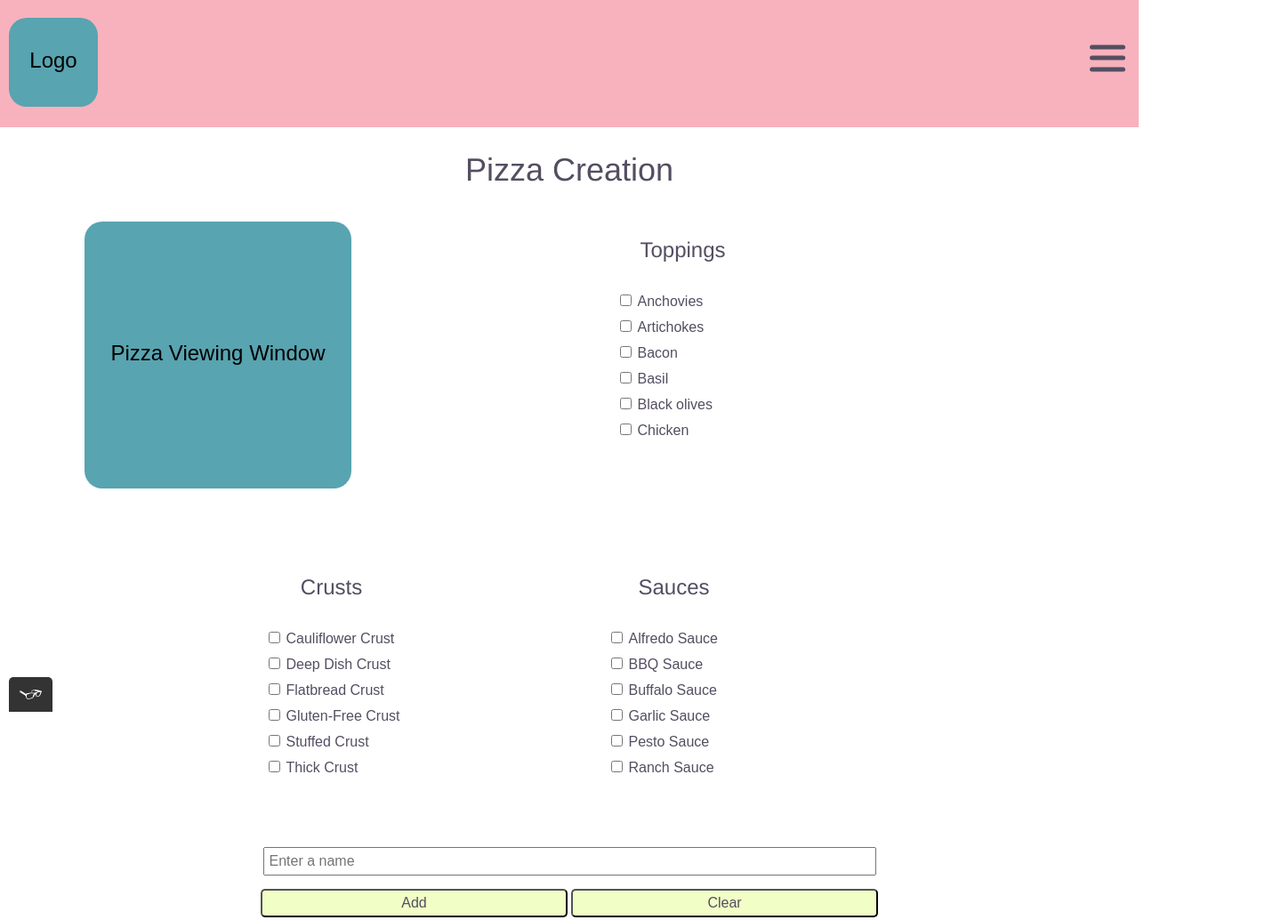
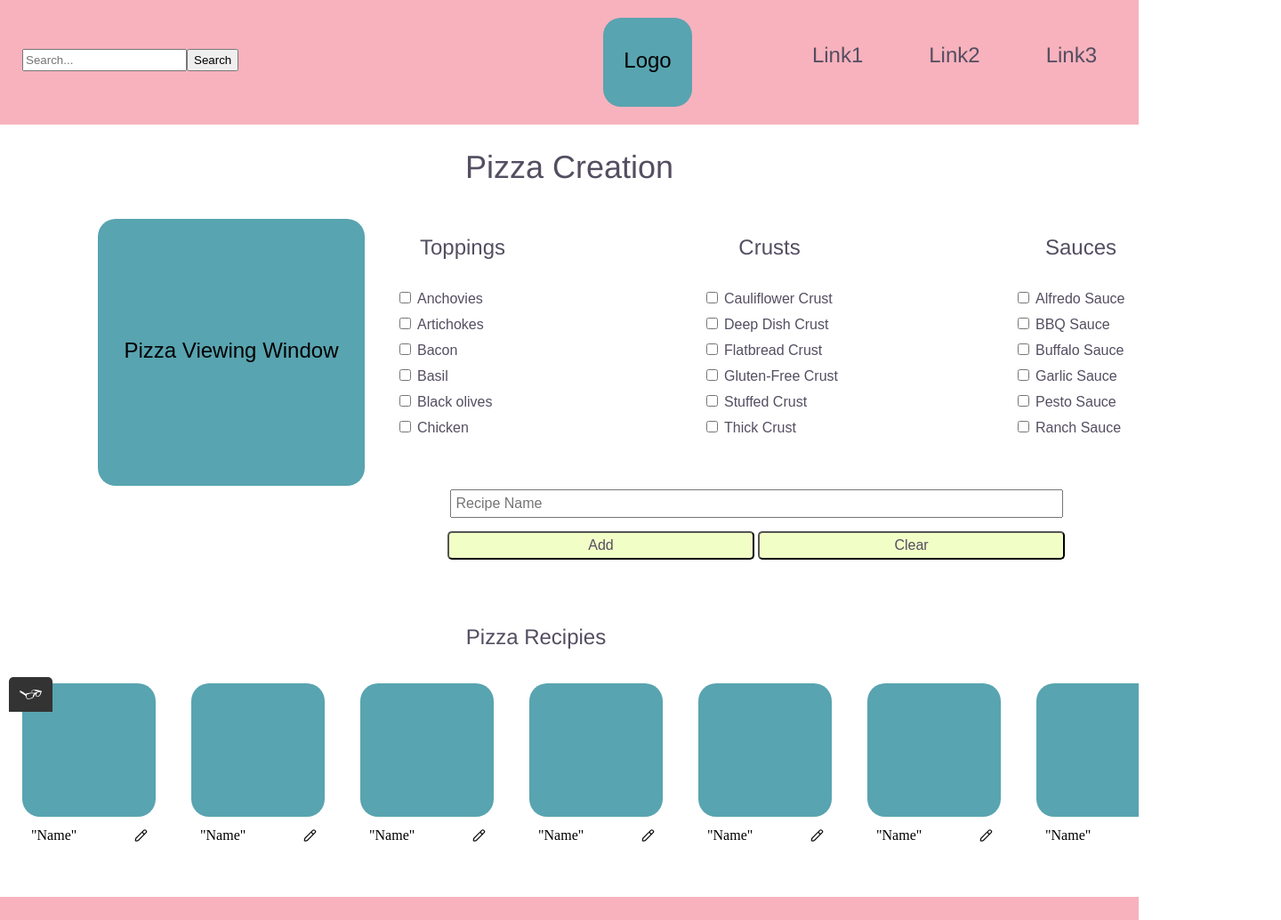
Before and after one commit to ashwillcode/StrongMindPizza, a plain HTML site: page index.html in a window 1280 px wide. Shown: the top 1034 px of the page at 89% size, 1440 px wide, since content can reach past the window. Drawn offline with Linux system fonts and the light colour scheme.

Commit message:
code finish
code finish

```diff
--- a/css/styles.css
+++ b/css/styles.css
@@ -174,6 +174,9 @@ nav li {
 nav a:hover {
     color:var(--blue);
 }
+.search1, .search2 {
+    display: none;
+}
 
 h1 {
     text-align: center;
@@ -275,9 +278,6 @@ h1 {
 .pizzainfo p {
     margin-right: 65px;
 }
-
-
-
 footer {
     background-color: var(--lightpink);
     padding: 30px 0px;
@@ -287,6 +287,15 @@ footer p {
 }
 
 @media screen and (min-width: 575px) {
+    .search2 {
+        display: flex;
+        max-height: 25px;
+        margin-top: 55px;
+    }
+    .logosearch-container {
+        display: flex;
+    }
+
     #pizzaviewingwindow {
         float: left;
         margin-left: 85px;
@@ -312,5 +321,67 @@ footer p {
 }
 
 @media screen and (min-width: 920px) {
+    .search2 {
+        display: none;
+    }
+    .search1 {
+        display: flex;
+        max-height: 25px;
+        margin-top: 55px;
+        margin-left: 25px;
+        margin-right: 400px;
+    }
+    header {
+        display: flex;
+        justify-content: space-between;
+    }
+    .nav{
+        display: none;
+    }
+
+    nav li:nth-child(1) {
+        margin-top: 0;
+    }
+
+    #menu2{
+        display: flex;
+        flex-direction: row;
+        justify-content: flex-end;
+        gap: 50px;
+
+        margin-right: 35px;
+    }
+    #menu2 li a {
+        font-family: var(--fontFamilyHeader);
+        font-size: 24px;
+        color: var(--violet);
+        padding: 12px;
+    }
+    #menu2 li a:hover {
+        color:var(--blue);
+    }
+
+    #pizzaviewingwindow {
+        margin-left: 100px;
+    }
+    .checkbox-sections {
+        display: flex;
+
+    }
+    #crustsauce-container {
+        margin-top: 0px;
+        margin-left: 45px;
+    }
+    #sauces {
+        margin: 0px;
+        margin-left: 50px;
+    }
+    #toppings {
+        margin-left: 25px;
+    }
+    #submit {
+        margin-top: 35px;
+        margin-left: 275px;
+    }
 
 }
--- a/index.html
+++ b/index.html
@@ -30,11 +30,21 @@
 <body>
     <a id="skip" href="#main-content">Skip to Main Content</a>
     <header>
-        <!-- Logo square -->
-        <svg width="300" height="130" xmlns="http://www.w3.org/2000/svg">
-            <rect width="100" height="100" x="10" y="10" rx="20" ry="20" fill="#58a4b0" />
-            <text x="60" y="60" font-family="arial" font-size="24" fill="black" text-anchor="middle" dominant-baseline="middle">Logo</text>
-        </svg>
+        <div class="logosearch-container">
+            <form action="/search" method="GET" class="search1">
+                <input type="text" name="query" placeholder="Search...">
+                <button type="submit">Search</button>
+            </form>
+            <!-- Logo square -->
+            <svg width="150" height="130" xmlns="http://www.w3.org/2000/svg">
+                <rect width="100" height="100" x="10" y="10" rx="20" ry="20" fill="#58a4b0" />
+                <text x="60" y="60" font-family="arial" font-size="24" fill="black" text-anchor="middle" dominant-baseline="middle">Logo</text>
+            </svg>
+            <form action="/search" method="GET" class="search2">
+                <input type="text" name="query" placeholder="Search...">
+                <button type="submit">Search</button>
+            </form>
+        </div>
         <nav>
             <h2 class="sr-only">Main Navigation</h2>
              <div class="off-screen-menu">
@@ -47,6 +57,7 @@
                         <a href="" role="menuitem">Link3</a></li>
                 </ul>
             </div>
+            <div class="on-screen-menu">
             <ul id="menu2" role="menubar">
                 <li class="active" role="presentation">
                     <a href="index.html" role="menuitem">Link1</a></li>
@@ -55,6 +66,7 @@
                 <li role="presentation">
                     <a href="" role="menuitem">Link3</a></li>
             </ul>
+            </div>
             <div class="nav">
                 <div class="hamburger-menu">
                     <span></span>
@@ -134,7 +146,7 @@
         </div>
         <section id="submit">
             <h2>Submit</h2>
-            <input type="text" id="nameinput" placeholder="Enter a name" required>
+            <input type="text" id="nameinput" placeholder="Recipe Name" required>
         <div class="button-container">
             <button id="addbutton">Add</button>
             <button id="clearbutton">Clear</button>
```
